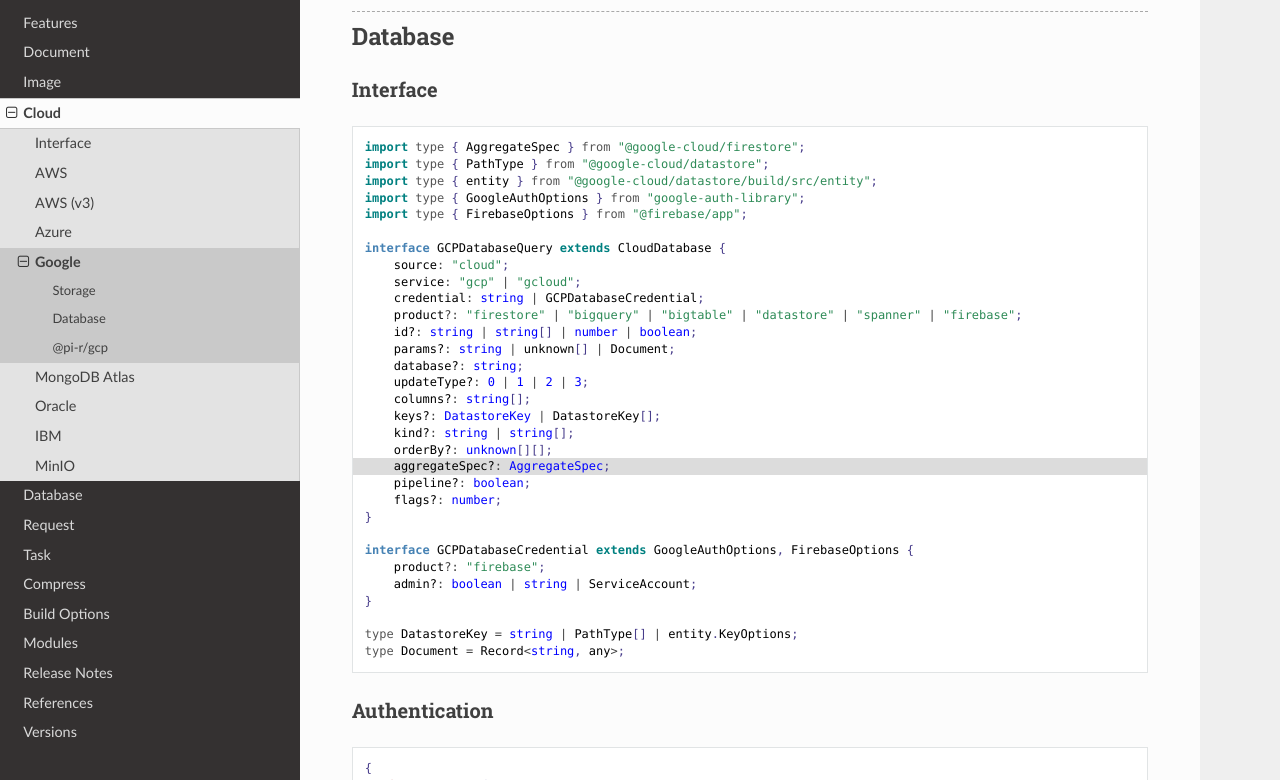
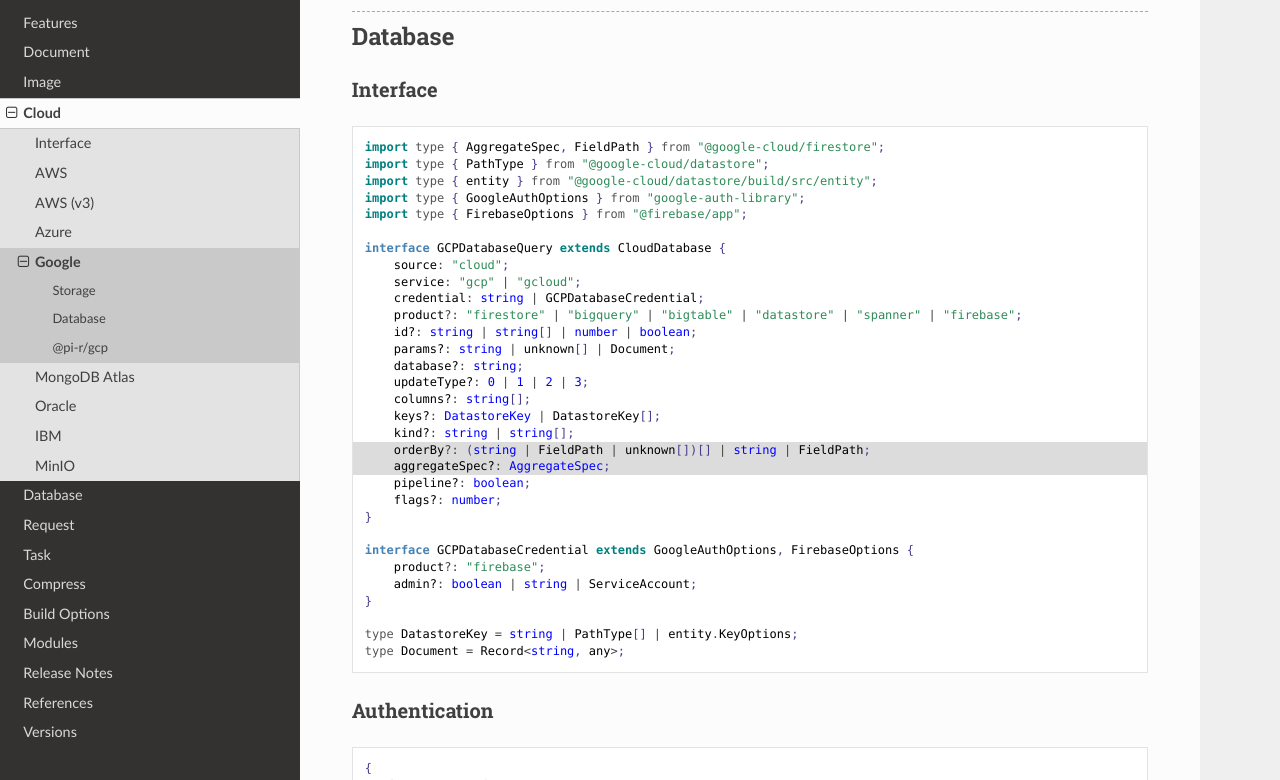
Before and after one commit to anpham6/chrome-docs, a Sphinx documentation site: the page built from source/cloud/gcp.rst, in a window 1280 px wide and 900 px high, scrolled down 3650 px, cut to the strip 120-900 px from the top of the window. Built offline with Sphinx 7.4.7 and the Read the Docs theme 3.1.0, drawn with Linux system fonts in a browser that asks for light colours.

Commit message:
GCP: Firestore query attribute orderBy was revised.

```diff
--- a/source/cloud/gcp.rst
+++ b/source/cloud/gcp.rst
@@ -211,9 +211,9 @@ Interface
 ---------
 
 .. code-block:: typescript
-  :emphasize-lines: 20
+  :emphasize-lines: 19-20
 
-  import type { AggregateSpec } from "@google-cloud/firestore";
+  import type { AggregateSpec, FieldPath } from "@google-cloud/firestore";
   import type { PathType } from "@google-cloud/datastore";
   import type { entity } from "@google-cloud/datastore/build/src/entity";
   import type { GoogleAuthOptions } from "google-auth-library";
@@ -231,7 +231,7 @@ Interface
       columns?: string[];
       keys?: DatastoreKey | DatastoreKey[];
       kind?: string | string[];
-      orderBy?: unknown[][];
+      orderBy?: (string | FieldPath | unknown[])[] | string | FieldPath;
       aggregateSpec?: AggregateSpec;
       pipeline?: boolean;
       flags?: number;
```
